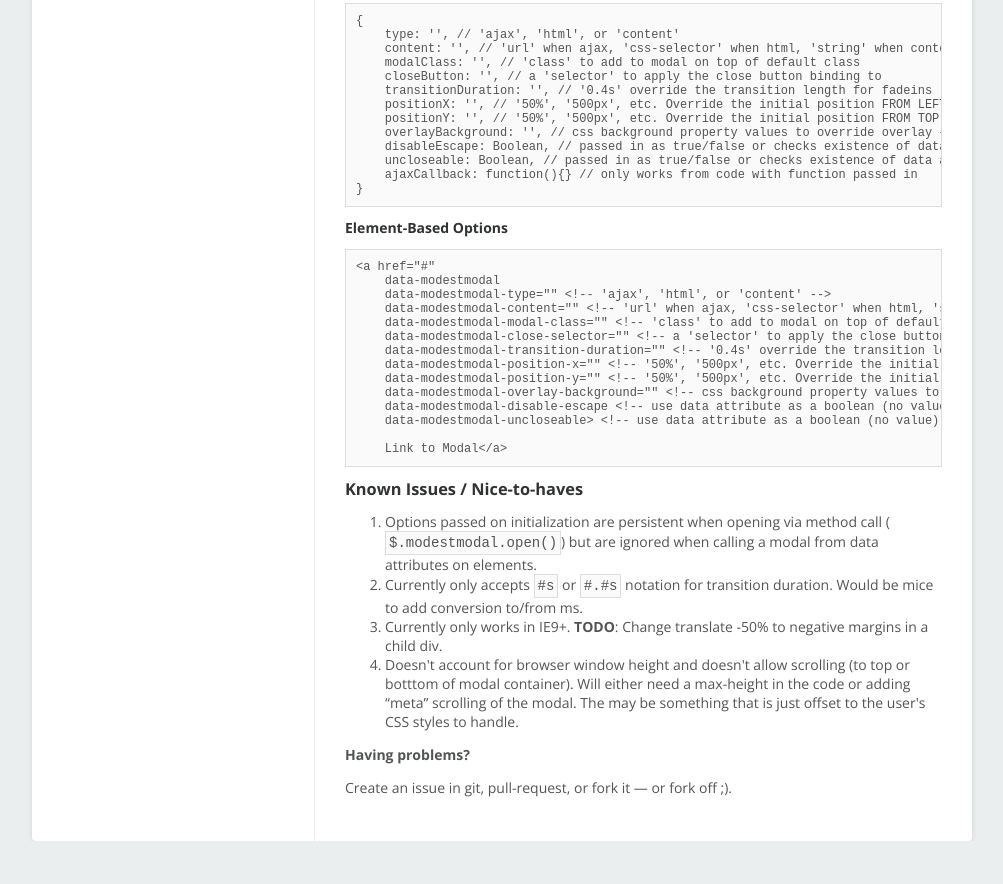
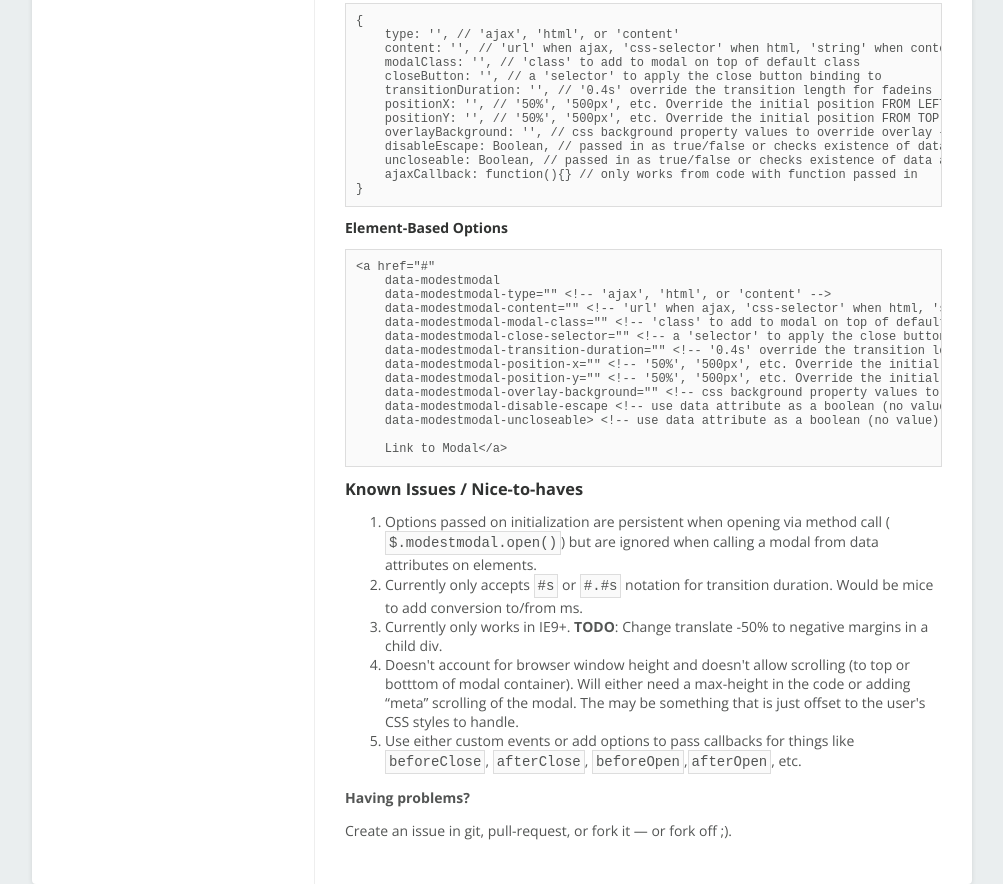
Before and after one commit to jrhalchak/modest-modal, a website: page index.html in a window 1280 px wide. Shown: the part 597-1481 px from the top of the page, without its empty margins (138-1141 px from the left). Before the commit the page ends 1438 px from the top, so only its background shows below. Drawn offline with nearby package versions, Linux system fonts and the light colour scheme.

Commit message:
Update index.html

```diff
--- a/index.html
+++ b/index.html
@@ -115,6 +115,7 @@
           <li>
             Doesn't account for browser window height and doesn't allow scrolling (to top or botttom of modal container).  Will either need a max-height in the code or adding &ldquo;meta&rdquo; scrolling of the modal. The may be something that is just offset to the user's CSS styles to handle.
           </li>
+          <li>Use either custom events or add options to pass callbacks for things like <code>beforeClose</code>, <code>afterClose</code>, <code>beforeOpen</code>,<code>afterOpen</code>, etc.</li>
         </ol>
         <strong>Having problems?</strong>
         <p>
```
